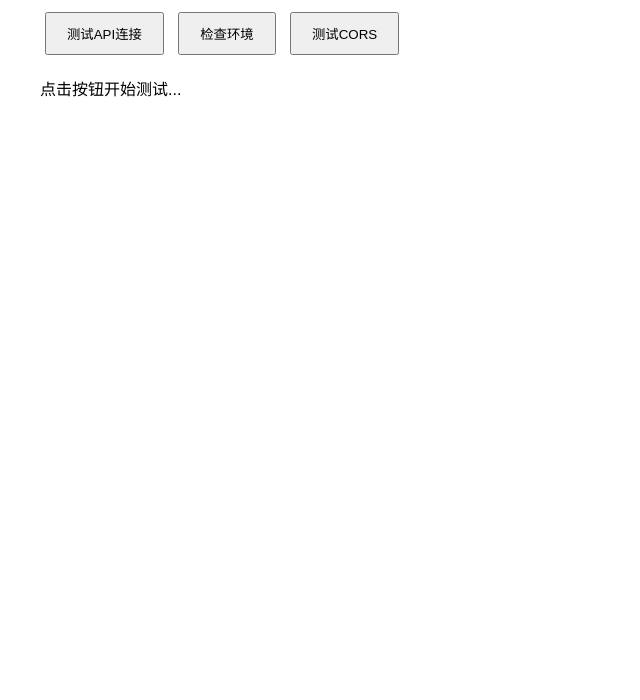
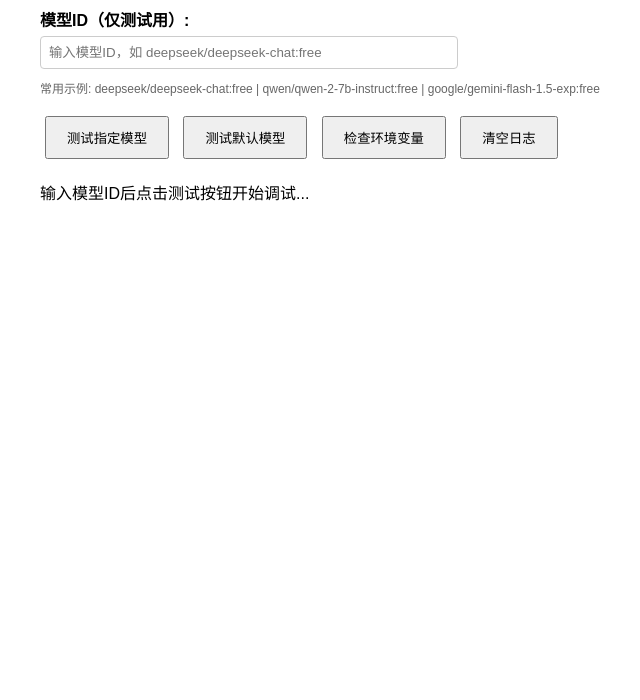
Before and after one commit to espie2023/aistorywebsite, a website: page test.html in a window 1280 px wide. Shown: the part 100-800 px from the top of the page, without its empty margins (0-640 px from the left). Drawn offline with Linux system fonts and the light colour scheme.

Commit message:
测试页面增加模型id测试

```diff
--- a/test.html
+++ b/test.html
@@ -5,25 +5,72 @@
     <meta name="viewport" content="width=device-width, initial-scale=1.0">
     <title>API测试页面</title>
     <style>
-        body { font-family: Arial, sans-serif; margin: 40px; }
-        .log { background: #f5f5f5; padding: 20px; border-radius: 5px; margin: 10px 0; }
+        body {
+            font-family: Arial, sans-serif;
+            margin: 40px;
+            max-width: 800px;
+        }
+        .log {
+            background: #f5f5f5;
+            padding: 20px;
+            border-radius: 5px;
+            margin: 10px 0;
+            max-height: 400px;
+            overflow-y: auto;
+        }
         .error { color: red; }
         .success { color: green; }
-        button { padding: 10px 20px; margin: 5px; }
+        .info { color: blue; }
+        button {
+            padding: 10px 20px;
+            margin: 5px;
+            cursor: pointer;
+        }
+        .input-group {
+            margin: 15px 0;
+        }
+        label {
+            display: block;
+            margin-bottom: 5px;
+            font-weight: bold;
+        }
+        input[type="text"] {
+            width: 100%;
+            max-width: 400px;
+            padding: 8px;
+            border: 1px solid #ccc;
+            border-radius: 4px;
+        }
+        .model-suggestions {
+            margin-top: 10px;
+            font-size: 12px;
+            color: #666;
+        }
     </style>
 </head>
 <body>
-    <h1>Kimi API测试页面</h1>
-    <button onclick="testConnection()">测试API连接</button>
-    <button onclick="checkEnvironment()">检查环境</button>
-    <button onclick="testCors()">测试CORS</button>
+    <h1>API测试页面</h1>
+
+    <div class="input-group">
+        <label for="modelInput">模型ID（仅测试用）:</label>
+        <input type="text" id="modelInput" placeholder="输入模型ID，如 deepseek/deepseek-chat:free" />
+        <div class="model-suggestions">
+            常用示例: deepseek/deepseek-chat:free | qwen/qwen-2-7b-instruct:free | google/gemini-flash-1.5-exp:free
+        </div>
+    </div>
+
+    <button onclick="testConnection()">测试指定模型</button>
+    <button onclick="testDefaultModel()">测试默认模型</button>
+    <button onclick="checkEnvironment()">检查环境变量</button>
+    <button onclick="clearLog()">清空日志</button>
 
     <div id="log">
-        <p>点击按钮开始测试...</p>
+        <p>输入模型ID后点击测试按钮开始调试...</p>
     </div>
 
     <script>
         const PROXY_API_URL = '/api/chat';
+        const defaultModel = 'moonshot-v1-8k'; // 默认模型
 
         function log(message, type = 'info') {
             const logDiv = document.getElementById('log');
@@ -31,10 +78,57 @@
             p.className = type;
             p.textContent = `[${new Date().toLocaleTimeString()}] ${message}`;
             logDiv.appendChild(p);
+            logDiv.scrollTop = logDiv.scrollHeight;
+        }
+
+        function clearLog() {
+            document.getElementById('log').innerHTML = '<p>日志已清空...</p>';
         }
 
         async function testConnection() {
-            log('正在通过后端代理测试API连接...');
+            const modelInput = document.getElementById('modelInput').value.trim();
+            if (!modelInput) {
+                log('请输入模型ID', 'error');
+                return;
+            }
+
+            log(`正在测试模型: ${modelInput}...`);
+
+            try {
+                const response = await fetch(PROXY_API_URL, {
+                    method: 'POST',
+                    headers: {
+                        'Content-Type': 'application/json',
+                    },
+                    body: JSON.stringify({
+                        model: modelInput,
+                        messages: [
+                            {
+                                role: 'user',
+                                content: '说"你好，模型测试成功"'
+                            }
+                        ],
+                        max_tokens: 50
+                    })
+                });
+
+                log(`HTTP状态码: ${response.status}`, response.ok ? 'success' : 'error');
+
+                if (response.ok) {
+                    const data = await response.json();
+                    log('API响应成功: ' + data.choices[0].message.content, 'success');
+                    log('使用模型: ' + data.model, 'info');
+                } else {
+                    const errorData = await response.text();
+                    log('错误详情: ' + errorData, 'error');
+                }
+            } catch (error) {
+                log('网络错误: ' + error.message, 'error');
+            }
+        }
+
+        async function testDefaultModel() {
+            log('正在测试默认模型...');
 
             try {
                 const response = await fetch(PROXY_API_URL, {
@@ -46,7 +140,7 @@
                         messages: [
                             {
                                 role: 'user',
-                                content: '说"你好，API测试成功"'
+                                content: '说"你好，默认模型测试成功"'
                             }
                         ],
                         max_tokens: 50
@@ -57,43 +151,60 @@
 
                 if (response.ok) {
                     const data = await response.json();
-                    log('API响应成功: ' + data.choices[0].message.content, 'success');
+                    log('默认模型响应成功: ' + data.choices[0].message.content, 'success');
+                    log('使用默认模型: ' + data.model, 'info');
                 } else {
-                    const errorText = await response.text();
-                    log('错误响应: ' + errorText, 'error');
+                    const errorData = await response.text();
+                    log('默认模型错误: ' + errorData, 'error');
                 }
             } catch (error) {
                 log('网络错误: ' + error.message, 'error');
             }
         }
 
-        function checkEnvironment() {
-            log('浏览器信息: ' + navigator.userAgent);
-            log('当前页面协议: ' + window.location.protocol);
-            log('后端代理接口: ' + PROXY_API_URL);
-            log('API密钥已从前端移除。', 'success');
+        async function checkEnvironment() {
+            log('=== 环境变量检查 ===');
+            log('当前配置（后端获取）:');
+            log('API基础URL: 通过环境变量 OPENAI_API_BASE 配置');
+            log('默认模型: 通过环境变量 OPENAI_DEFAULT_MODEL 配置');
+            log('=== 结束 ===');
         }
 
-        async function testCors() {
-            log('测试后端CORS设置...');
-            try {
-                const response = await fetch(PROXY_API_URL, {
-                    method: 'OPTIONS',
-                    headers: {
-                        'Access-Control-Request-Method': 'POST',
-                        'Access-Control-Request-Headers': 'content-type'
-                    }
+        // 回车键快捷测试
+        document.getElementById('modelInput').addEventListener('keypress', function(e) {
+            if (e.key === 'Enter') {
+                testConnection();
+            }
+        });
+
+        // 预填充一些常用模型
+        const modelSuggestions = [
+            'deepseek/deepseek-chat:free',
+            'qwen/qwen-2-7b-instruct:free',
+            'google/gemini-flash-1.5-exp:free',
+            'microsoft/wizardlm-2-8x22b:free',
+            'deepseek/deepseek-chat',
+            'qwen/qwen-2-72b-instruct'
+        ];
+
+        // 自动完成功能
+        document.getElementById('modelInput').addEventListener('input', function(e) {
+            const value = e.target.value.toLowerCase();
+            const filtered = modelSuggestions.filter(s => s.toLowerCase().includes(value));
+            if (filtered.length > 0 && value.length > 0) {
+                e.target.setAttribute('list', 'modelSuggestions');
+                const datalist = document.createElement('datalist');
+                datalist.id = 'modelSuggestions';
+                filtered.forEach(model => {
+                    const option = document.createElement('option');
+                    option.value = model;
+                    datalist.appendChild(option);
                 });
-                log('CORS Preflight测试状态码: ' + response.status);
-                if(response.ok) {
-                    log('后端CORS策略看起来是正确的。', 'success');
-                } else {
-                    log('后端CORS策略可能有问题。', 'error');
+                if (!document.getElementById('modelSuggestions')) {
+                    document.body.appendChild(datalist);
                 }
-            } catch (error) {
-                log('CORS测试错误: ' + error.message, 'error');
             }
-        }
+        });
     </script>
 </body>
 </html>
```
